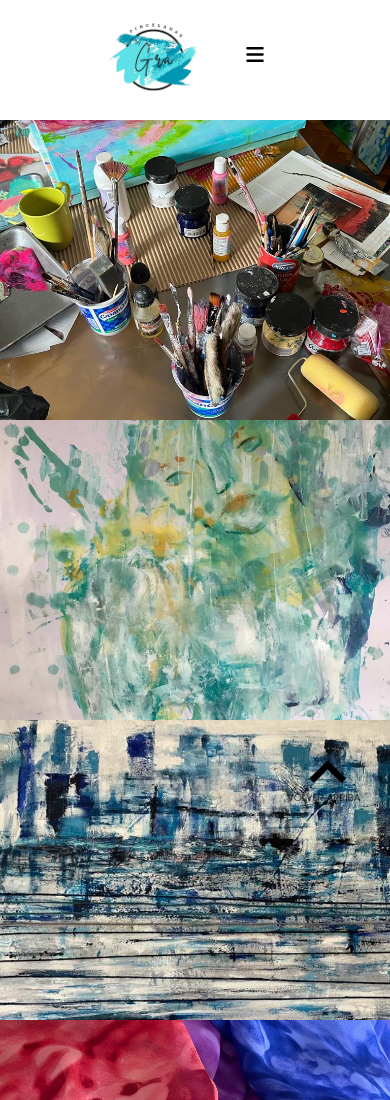
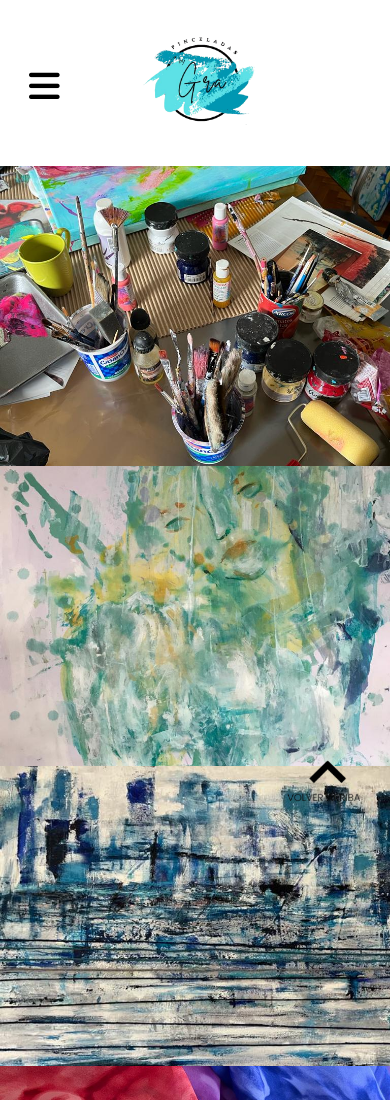
Before and after one commit to juanaestarli/github-juana, a plain HTML site: page index.html in a window 390 px wide. Shown: the top 1100 px of the page. Drawn offline with nearby package versions, Linux system fonts and the light colour scheme; a web font is replaced by a local one.

Commit message:
cambios finales menu hamburguesa

```diff
--- a/assets/css/style.css
+++ b/assets/css/style.css
@@ -640,7 +640,11 @@ color: black;
 }
 .logomobile{
     display: flex;
-    width: 120px;
+    width: 150px;
+}
+
+.fa-solid, .fas{
+    font-size: 35px;
 }
 
 @media only screen and (max-width:1100px){
@@ -688,6 +692,8 @@ color: black;
         width: 100%;
         justify-content: center;
         align-items: center;
+        padding-right: 50px;
+
     }
 
     .logoCentrado{
@@ -705,6 +711,12 @@ color: black;
         display:none;
         visibility: hidden;
     }
+    .contenedor-b{
+        display: flex;
+        width: 100%;
+        justify-content: center;
+        align-items: center;
+    }
 }
 
 @media only screen and (max-width: 576px){
@@ -714,6 +726,7 @@ color: black;
         width: 100%;
         justify-content: center;
         align-items: center;
+        padding-right: 50px;
     }
 
     .logoCentrado{
@@ -740,6 +753,11 @@ color: black;
         display:none;
         visibility: hidden;
     }
+    .contenedor-b{
+        display: flex;
+        width: 100%;
+        justify-content: space-between;
+    }
 }
 
 @media only screen and (max-width: 480px){
@@ -749,6 +767,7 @@ color: black;
         width: 100%;
         justify-content: center;
         align-items: center;
+        padding-right: 50px;
     }
     .logoCentrado{
         display: none;
@@ -777,5 +796,10 @@ color: black;
         display:none;
         visibility: hidden;
     }
+    .contenedor-b{
+        display: flex;
+        width: 100%;
+        justify-content: space-between;
+    }
 
 }
--- a/index.html
+++ b/index.html
@@ -14,20 +14,18 @@
 <body>
     <!-- Navbar inicio -->
     <div class="navBar" id="top">
-        <div class="img-carrousel">
-            <img class="logomobile" src="./assets/img/logo.png.png"
-        </div>
         <nav class="navbar navbar-expand-md bg-white navbar-white">
-            <!-- Brand -->
-            <!-- <a class="navbar-brand" href="./assets/img/logo.jpeg"></a> -->
-
             <!-- Toggler/collapsibe Button -->
-            <button class="navbar-toggler" type="button" data-toggle="collapse" data-target="#collapsibleNavbar" aria-expanded="true">
-                <span class="navbar-toggler-icon">
-                    <i class="fa-solid fa-bars"></i>
-            </span>
-            </button>
-
+            <div class="contenedor-b">
+                <button class="navbar-toggler" type="button" data-toggle="collapse" data-target="#collapsibleNavbar" aria-expanded="true">
+                    <span class="navbar-toggler-icon">
+                        <i class="fa-solid fa-bars"></i>
+                    </span>
+                </button>
+                <div class="img-carrousel">
+                    <img class="logomobile" src="./assets/img/logo.png.png">
+                </div>
+            </div>
             <!-- Navbar links -->
 
             <div class="collapse navbar-collapse" id="collapsibleNavbar">
@@ -49,12 +47,8 @@
                     </li>
                 </ul>
             </div>
-            <!-- <div class="img-carrousel">
-                <img class="logomobile" src="./assets/img/logo.png.png"
-            </div> -->
         </nav>
     </div>
-</body>
     <main>
         <section class="inicio">
             <div class="img img1"></div>
```
Also changed, not shown: pages/Abstractos.html (+6 -7 lines), pages/Acerca.html (+7 -6 lines), pages/Azul.html (+6 -7 lines), pages/Blanco.html (+6 -7 lines), pages/Contacto.html (+7 -8 lines), pages/Gris.html (+6 -7 lines), pages/Negro.html (+6 -6 lines), pages/Pinceladas.html (+6 -8 lines), pages/Rojo.html (+6 -6 lines), pages/Rosa.html (+6 -7 lines), pages/Urbanos.html (+6 -8 lines), pages/Verde.html (+6 -7 lines), pages/Violeta.html (+6 -7 lines).
